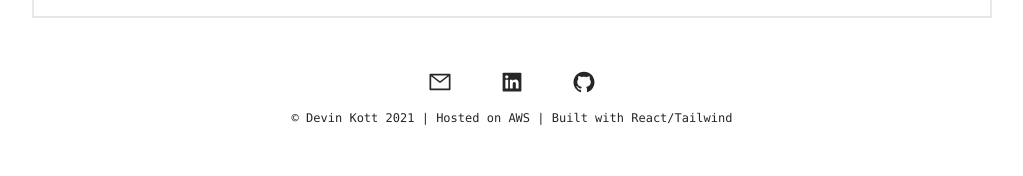
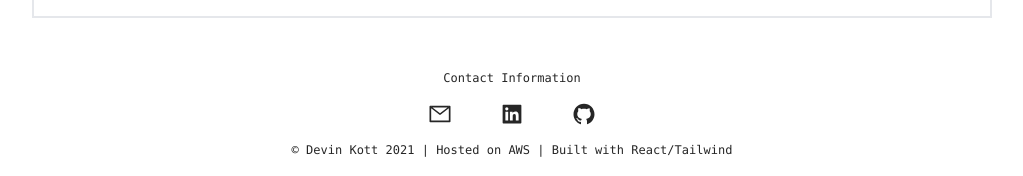
Before and after one commit to DevinKott/website-m9, a React (Create React App) app: page / in a window 1280 px wide. Shown: the part 2084-2260 px from the top of the page, without its empty margins (128-1151 px from the left). Built offline with nearby package versions, Linux system fonts and the light colour scheme.

Commit message:
Add footer title

```diff
--- a/src/App.js
+++ b/src/App.js
@@ -163,8 +163,9 @@ function App() {
             <footer
                 className="text-xs w-full text-center mt-10 py-3"
             >
+                <span>Contact Information</span>
                 <div
-                    className="flex flex-row w-full justify-center mb-4"
+                    className="flex flex-row w-full justify-center my-4"
                 >
                     <a
                         className="px-4 mx-2"
```
